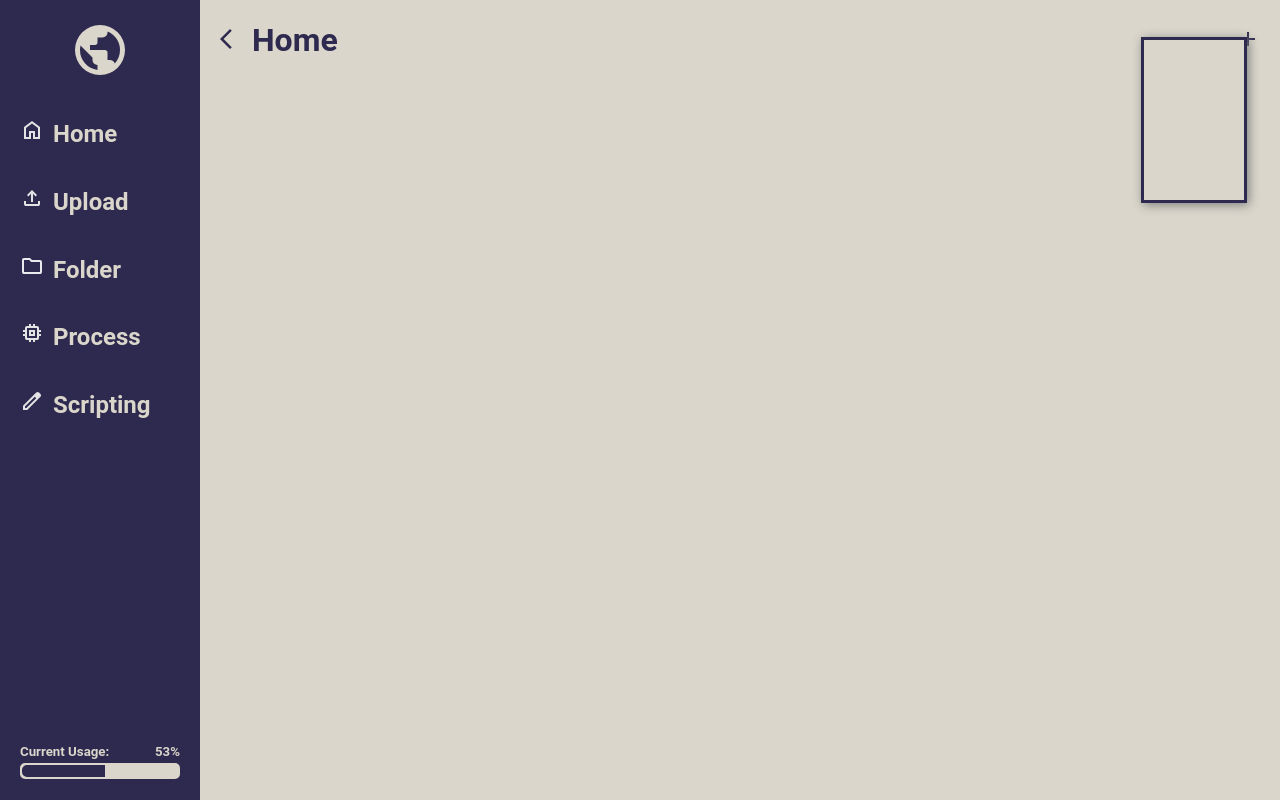
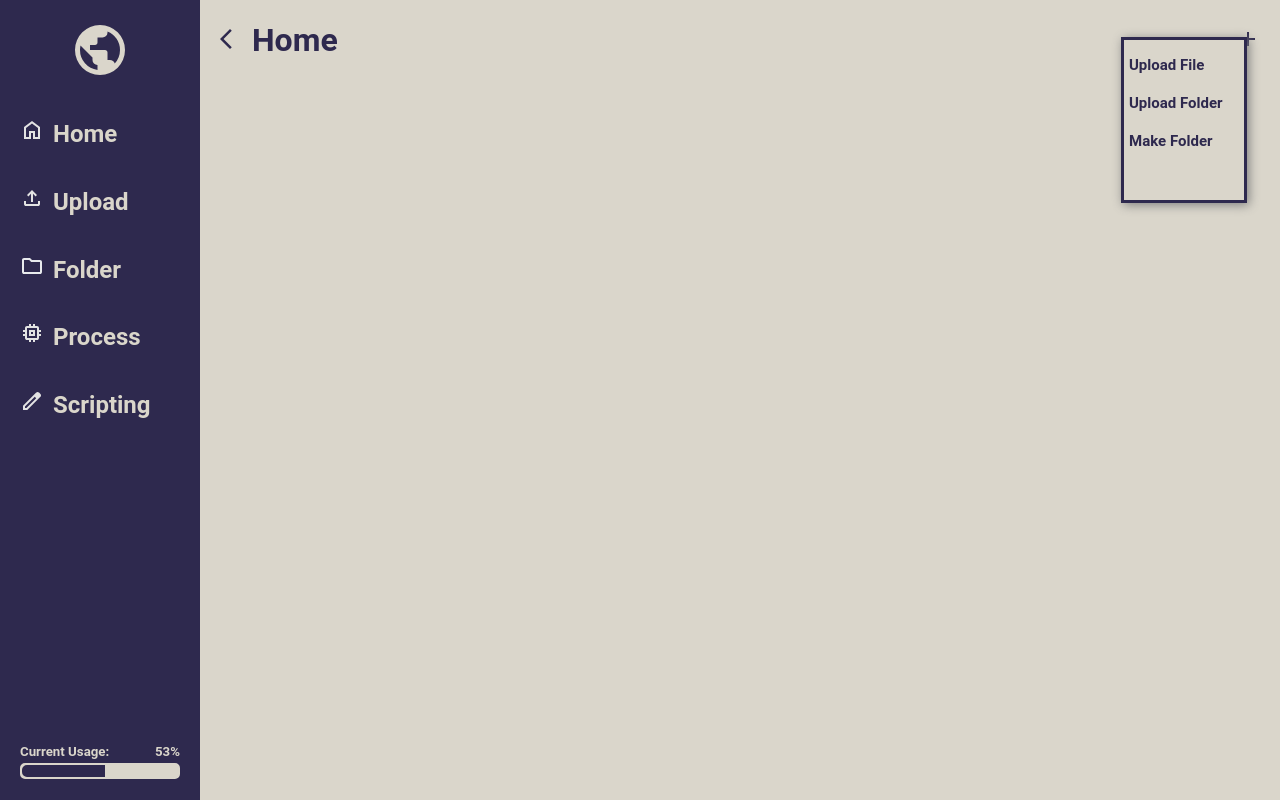
Before and after one commit to Mason-Dino/MySphere, a Django app: page /files/ in a window 1280 px wide. Run offline with Django 5.2, Linux system fonts and the light colour scheme.

Commit message:
working on add menu

```diff
--- a/MySphere/Files/static/home.css
+++ b/MySphere/Files/static/home.css
@@ -202,12 +202,17 @@ progress::-webkit-progress-value {
     border-width: 3px;
 
     top: 120px;
-    right: -20px;
+    right: -30px;
     transform: translate(-50%, -50%);
-    width: 100px;
+    width: 120px;
     height: 20%;
 
     box-shadow: 2px 2px 10px grey;
+}
+
+.add-menu a {
+    font-size: 15px;
+    margin-left: 5px;
 }
 
 @media only screen and (max-width: 550px) {
--- a/MySphere/Files/templates/home-files.html
+++ b/MySphere/Files/templates/home-files.html
@@ -64,7 +64,9 @@
             <span style="float: right; margin-right: 20px;">
                 <svg class="back" xmlns="http://www.w3.org/2000/svg" height="24px" viewBox="0 -960 960 960" width="24px" fill="#e3e3e3"><path d="M440-440H200v-80h240v-240h80v240h240v80H520v240h-80v-240Z"/></svg>
                 <div class="add-menu" id="add-menu" style="display: block">
-
+                    <a>Upload File</a>
+                    <a>Upload Folder</a>
+                    <a>Make Folder</a>
                 </div>
             </span>
         </h1>
```
